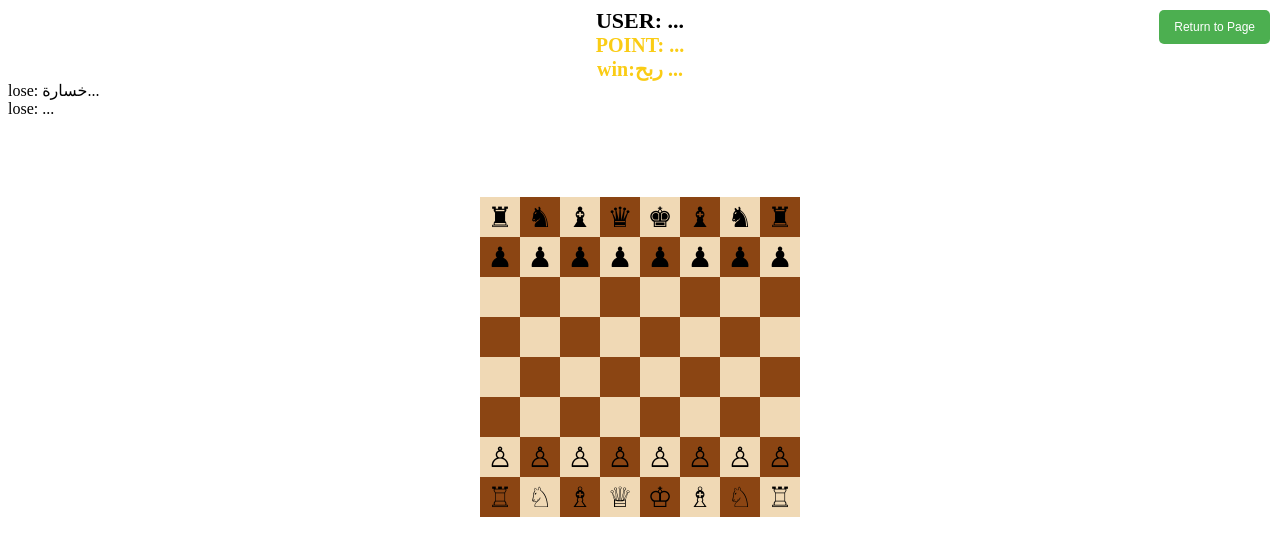
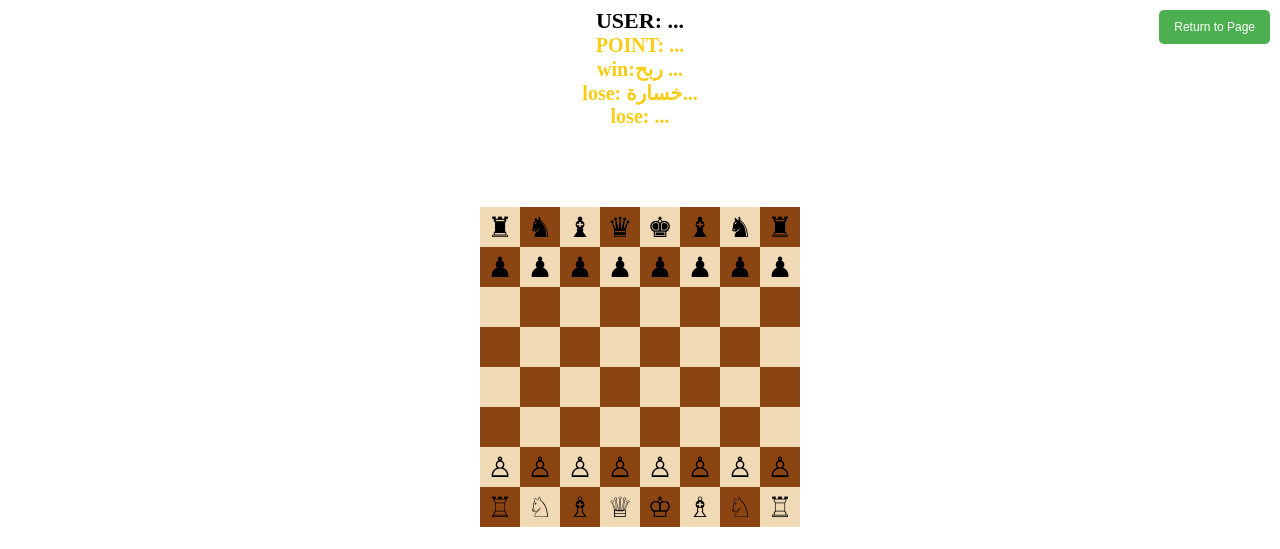
Before and after one commit to Tamer1917/tamapp, a plain HTML site: page chess.html in a window 1280 px wide. Drawn offline with Linux system fonts and the light colour scheme; a script that the page names is missing.

Commit message:
Update chess.html

```diff
--- a/chess.html
+++ b/chess.html
@@ -20,13 +20,13 @@
             <div class="username" id="username">USER: ...</div>
             <div class="points" id="points">POINT: ...</div>
             <div class="win" id="win">win:ربح ...</div>
-             <div class="los" id="lose">lose: خسارة...</div>
+             <div class="lose" id="lose">lose: خسارة...</div>
 
 
         </div>
 
         </div>
-      <div class="los" id="lose">lose: ...</div>
+      <div class="lose" id="lose">lose: ...</div>
    </div>
 
 
```
